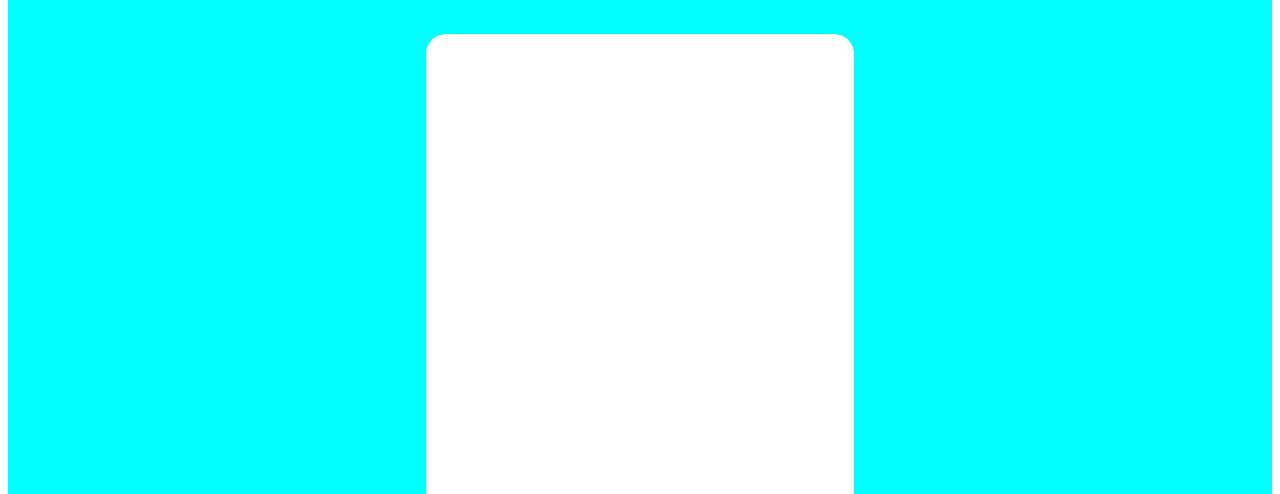
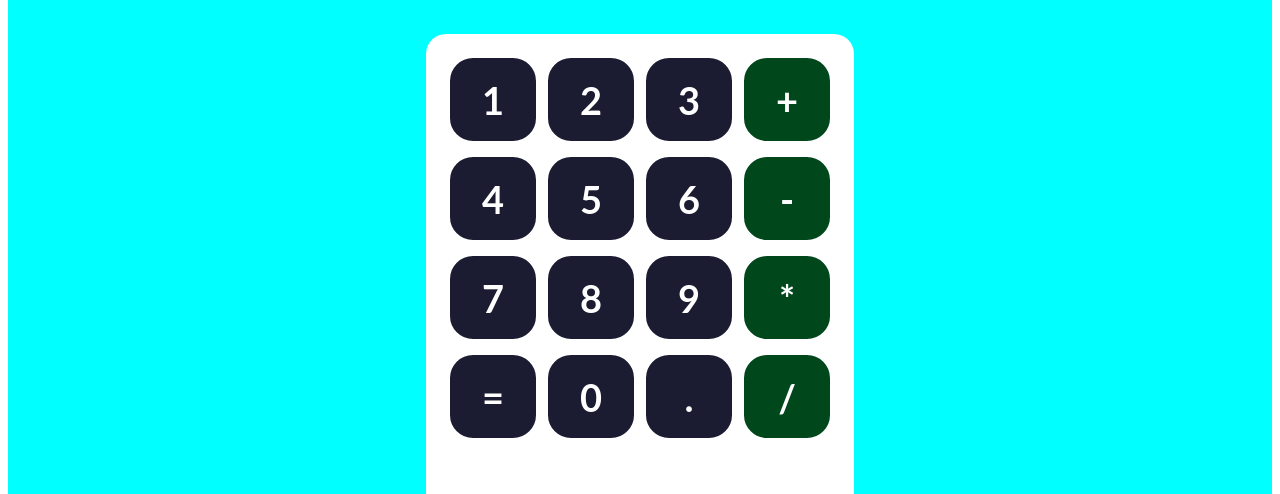
Before and after one commit to kaizenaurelius/calculadora-react, a React (Create React App) app: page / in a window 1280 px wide. Shown: the part 217-711 px from the top of the page. Built offline with nearby package versions, Linux system fonts and the light colour scheme.

Commit message:
Comp Button Styles Comp Button Render Comp Button en App

```diff
--- a/src/App.js
+++ b/src/App.js
@@ -1,5 +1,6 @@
 
 import './App.css';
+import Button from './components/Button';
 import kaizenLogo from './imgs/ChatGPT Image 1 sept 2025, 13_02_16.png'
 
 function App() {
@@ -15,10 +16,30 @@ function App() {
       </div>
 
       <div className='calculator-container'>
-        <div className='row-calculator'></div>
-        <div className='row-calculator'></div>
-        <div className='row-calculator'></div>
-        <div className='row-calculator'></div>
+        <div className='row-calculator'>
+          <Button>1</Button>
+          <Button>2</Button>
+          <Button>3</Button>
+          <Button>+</Button>
+        </div>
+        <div className='row-calculator'>
+          <Button>4</Button>
+          <Button>5</Button>
+          <Button>6</Button>
+          <Button>-</Button>
+        </div>
+        <div className='row-calculator'>
+          <Button>7</Button>
+          <Button>8</Button>
+          <Button>9</Button>
+          <Button>*</Button>
+        </div>
+        <div className='row-calculator'>
+          <Button>=</Button>
+          <Button>0</Button>
+          <Button>.</Button>
+          <Button>/</Button>
+        </div>
         <div className='row-calculator'></div>
       </div>
     </div>
--- /dev/null
+++ b/src/components/Button.jsx
@@ -0,0 +1,17 @@
+import '../styles/button.css'
+
+function Button(props) {
+  const isOperator = value => {
+    return isNaN(value) && (value !== '.') && (value !== '=');
+  }
+
+
+  return (
+      <div
+        className={`button-container ${isOperator(props.children) ? 'operator' : ''}`.trimEnd()}>
+        {props.children}
+      </div>
+  )
+}
+
+export default Button
--- /dev/null
+++ b/src/styles/button.css
@@ -0,0 +1,20 @@
+.button-container {
+    height: 83px;
+    display: flex;
+    flex: 1 1;
+    justify-content: center;
+    align-items: center;
+    font-weight: bold;
+    font-size: 38px;
+    background-color: #1b1b32;
+    color: white;
+    border-radius: 25px;
+    border: 2px solid white;
+    margin: 4px;
+    cursor: pointer;
+}
+
+.operator {
+    background-color: #00471b;
+
+}
```
Also changed, not shown: src/App.css (line endings or trailing spaces).
